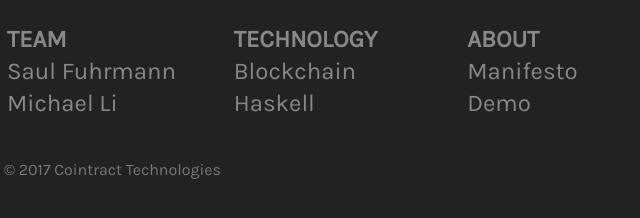
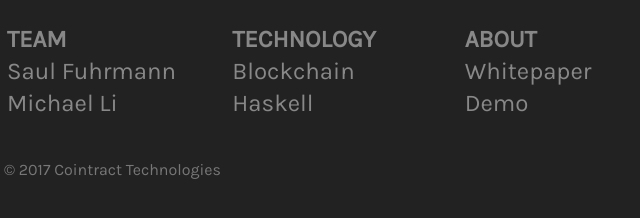
Before and after one commit to cointract/cointract.github.io, a plain HTML site: page index.html in a window 1280 px wide. Shown: the part 3282-3500 px from the top of the page, 36-676 px from the left. Drawn offline with nearby package versions, Linux system fonts and the light colour scheme.

Commit message:
Changed Manifesto link to point to Whitepaper

```diff
--- a/index.html
+++ b/index.html
@@ -87,7 +87,7 @@
 					<tr>
 						<td><a target="_blank" href="https://www.facebook.com/frmsaul">Saul Fuhrmann</a></td>
 						<td><a target="_blank" href="https://github.com/bitcoin/bitcoin">Blockchain</a></td>
-						<td><a target="_blank" href="">Manifesto</a></td>
+						<td><a target="_blank" href="cointract_whitepaper.pdf">Whitepaper</a></td>
 					</tr>
 					<tr>
 						<td><a target="_blank" href="https://www.facebook.com/thatkidmichael">Michael Li</a></td>
```
